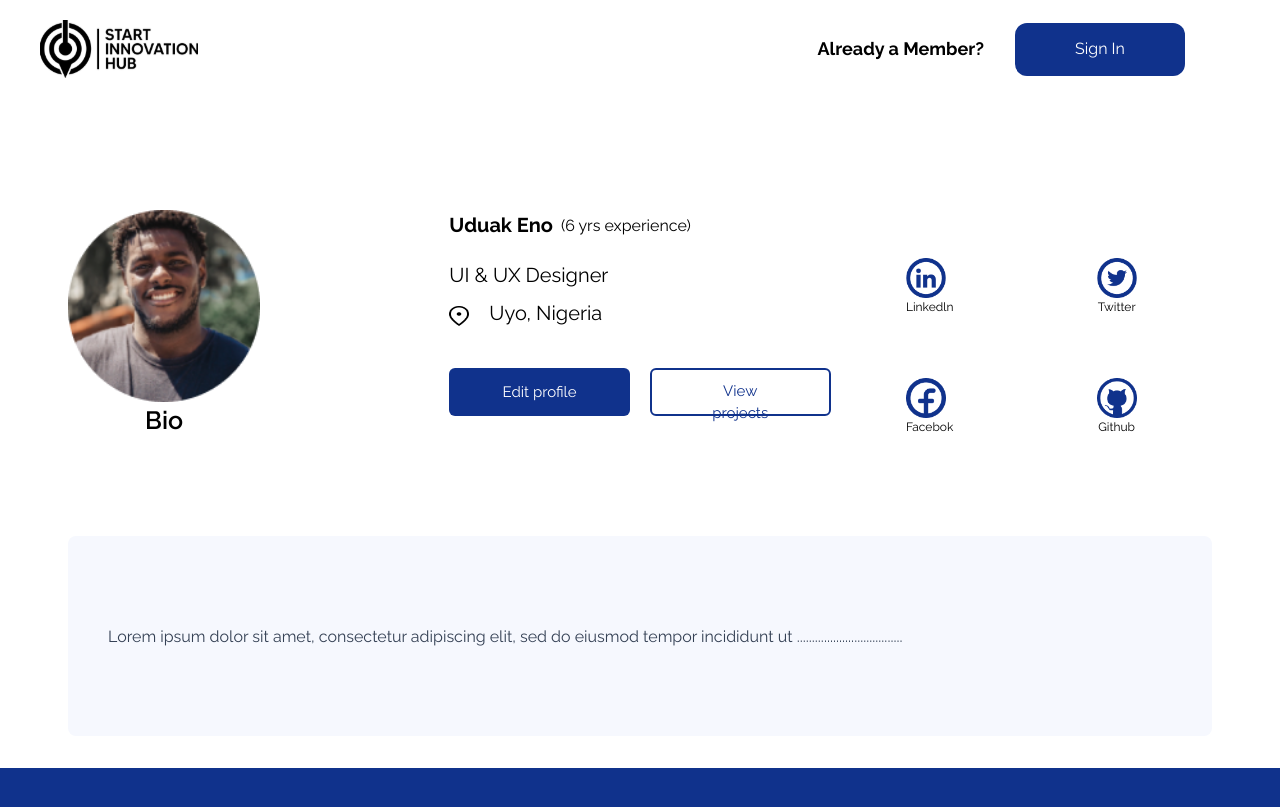
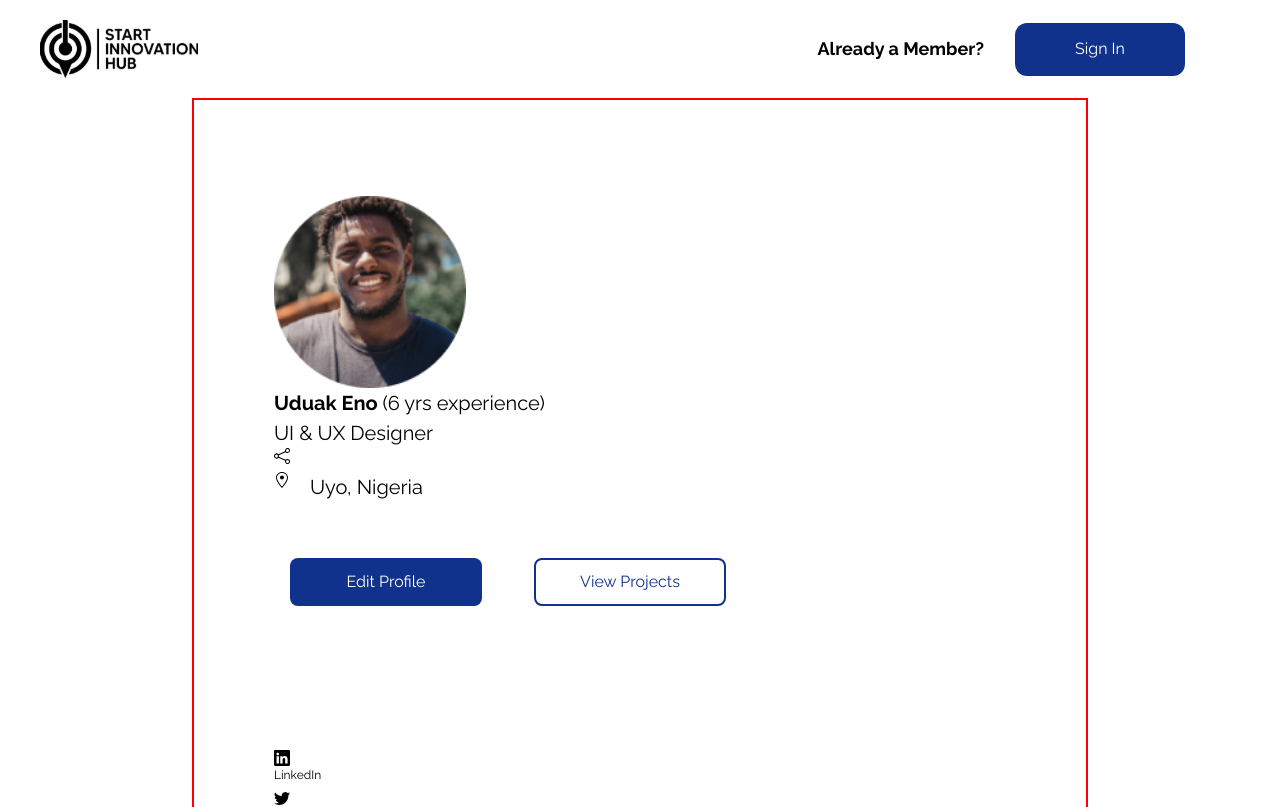
Before and after one commit to SIH-FRONTEND/sih-connect, a React (Vite) app: page /1/profile in a window 1280 px wide. Shown: the top 807 px of the page. Built offline with nearby package versions, Linux system fonts and the light colour scheme.

Commit message:
Major Changes

```diff
--- a/src/components/Layout/Layout.jsx
+++ b/src/components/Layout/Layout.jsx
@@ -14,9 +14,11 @@ import Nav from "./Nav";
 const LayoutControl = styled.main`
   & > * {
     width: 100%;
+    margin: 0 auto;
   }
   & > * > * {
-    padding: 2em 68px;
+    padding: 1em 5em;
+    margin: auto;
   }
   @media (max-width: 768px) {
     & > * > * {
--- a/src/components/Techies/DisplayPhoto.jsx
+++ b/src/components/Techies/DisplayPhoto.jsx
@@ -1,6 +1,7 @@
 //importing from styled component
 import styled from "styled-components";
 
+//using styled components to styled div in order to account for hover
 const ImageControl = styled.div`
   & {
     width: ${({ width }) => width || "9em"};
--- a/src/components/Techies/TechiesCard.jsx
+++ b/src/components/Techies/TechiesCard.jsx
@@ -1,4 +1,7 @@
 import React from "react";
+
+//importing from react-router-dom
+import { useNavigate } from "react-router-dom";
 
 //importing components
 import DisplayPhoto from "./DisplayPhoto";
@@ -9,9 +12,19 @@ const TechiesCard = ({
   lastname,
   skills,
   experience_year_count,
+  id,
 }) => {
+  //declaring navigate
+  const navigate = useNavigate();
+
+  const displayProfile = () => {
+    navigate(`/${id}/profile`);
+  };
   return (
-    <div className="flex flex-col shadow-md justify-center items-center text-center p-[1em] bg-white w-[220px] h-[306px]">
+    <div
+      onClick={displayProfile}
+      className="flex flex-col shadow-md justify-center items-center text-center p-[1em] bg-white w-[220px] h-[306px]"
+    >
       <DisplayPhoto
         img={profile_image}
         alt={"Display Photo"}
--- a/src/components/UI/Button.jsx
+++ b/src/components/UI/Button.jsx
@@ -16,7 +16,7 @@ const ButtonControl = styled.button`
     width: ${(props) => props.width || "200px"};
     border-radius: 8px;
     margin: 1em;
-    font-size: 1.2em;
+    font-size: ${({ fontSize }) => fontSize || "1.2em"};
     border: ${(props) => props.border || 0};
     cursor: pointer;
   }
@@ -33,6 +33,7 @@ const Button = ({
   color,
   type,
   border,
+  fontSize,
 }) => {
   return (
     <ButtonControl
@@ -43,6 +44,7 @@ const Button = ({
       color={color}
       hoverColor={hoverColor}
       width={width}
+      fontSize={fontSize}
     >
       {children}
     </ButtonControl>
--- a/src/components/profile/UserProfile.jsx
+++ b/src/components/profile/UserProfile.jsx
@@ -1,117 +1,108 @@
-import React from "react";
-import share from "../../assets/share_icon.png";
-import linkedin from "../../assets/linkedin_icon.png";
-import twitter from "../../assets/twitter_icon.png";
-import facebook from "../../assets/facebook_icon.png";
-import gitHub from "../../assets/github_icon.png";
-import location from "../../assets/location_icon.png";
 import profilePic from "../../assets/profile.png";
 
+//importing from react-router-dom
+import { Link } from "react-router-dom";
+
+//importing icons from react-icons
+import {
+  BsTwitter,
+  BsGithub,
+  BsFacebook,
+  BsLinkedin,
+  BsShare,
+} from "react-icons/bs";
+import { GoLocation } from "react-icons/go";
+
+//importing components
+import Button from "../UI/Button";
+
 const UserProfile = (props) => {
+  //renders for each Icon row
+
+  const IconsRow = (args) => {
+    return (
+      <div className="h-10 w-10">
+        <Link to={args.linkTo}> {args.children}</Link>
+        <p className="text-center text-[12px]">{args.text}</p>
+      </div>
+    );
+  };
+
   return (
     <div>
-      <div className="container mx-auto">
-        <div className=" grid grid-cols-3  content-center text-center">
+      <div style={{ border: "2px solid red" }} className="w-full xl2:w-[70%] m-auto">
+        <div className="">
+          <div className="active"></div>
           <div className="h-48 w-48 mt-20">
-            <img
-              src={profilePic}
-              alt=""
-              className="h-[100%] w-[100%] object-fit"
-            />
-            <h1 className=" font-semibold text-[25px]">Bio</h1>
+            <img src={profilePic} className="h-[100%] w-[100%] object-fit" />
           </div>
-          <div className="mt-20">
+          <div className="">
             <div className="flex gap-2">
-              <h1 className="text-[20px] font-bold">Uduak Eno </h1>
-              <h1 className="mt-1 text-[#000000]">(6 yrs experience)</h1>
+              <h1 className="text-[20px] font-bold">
+                Uduak Eno <span className="font-[400]">(6 yrs experience)</span>{" "}
+              </h1>
             </div>
 
-            <div className="flex  gap-12 mt-5">
-              <h2 className=" text-[20px] ">UI & UX Designer</h2>
-              {/* <div className="h-5 w-5 mt-2">
-                <img
-                  src={share}
-                  alt=""
-                  className="h-[100%] w-[100%] object-fit"
-                />
-              </div> */}
+            <div>
+              <h2 className="text-[20px]">UI & UX Designer</h2>
+              <BsShare />
             </div>
 
             <div className="flex gap-5 mt-2">
-              <div className="h-5 w-5 mt-2">
-                <img
-                  src={location}
-                  alt=""
-                  className="h-[100%] w-[100%] object-fit"
-                />
-              </div>
+              <GoLocation />
               <h2 className="text-[20px]">Uyo, Nigeria</h2>
             </div>
             <div className="flex gap-5 mt-10">
-              <button className="bg-[#10328C] w-[12rem] h-[3rem] font-[Raleway] text-[15px] text-white py-[0.6rem] px-[3rem]  text-center rounded-md hover:bg-[#5d8aa8] transition-colors mb-10">
-                Edit profile
-              </button>
-              <button className="bg-white   w-[12rem] h-[3rem] border-2 border-[#10328C] font-[Raleway] text-[15px] text-[#10328C] py-[0.6rem] px-[3rem] text-center rounded-md hover:bg-[#5d8aa8] transition-colors mb-10">
-                View projects
-              </button>
+              <Button fontSize="1em" width="12em">
+                Edit Profile
+              </Button>
+              <Button
+                fontSize="1em"
+                width="12em"
+                backgroundColor="#ffffff"
+                border="2px solid #10328C"
+                color="#10328C"
+                hoverColor="#ffffff"
+              >
+                View Projects
+              </Button>
             </div>
           </div>
           <div>
             <div className="mt-32">
-              <div className="flex justify-around mb-20">
-                <div>
-                  <div className="h-10 w-10">
-                    <img
-                      src={linkedin}
-                      alt=""
-                      className="h-[100%] w-[100%] object-fit"
-                    />
-                    <p className="text-center text-[12px]">Linkedln</p>
-                  </div>
-                </div>
-                <div>
-                  <div className="h-10 w-10">
-                    <img
-                      src={twitter}
-                      alt=""
-                      className="h-[100%] w-[100%] object-fit"
-                    />
-                    <p className="text-center text-[12px]">Twitter</p>
-                  </div>
-                </div>
-              </div>
-              <div className="flex justify-around">
-                <div>
-                  <div className="h-10 w-10">
-                    <img
-                      src={facebook}
-                      alt=""
-                      className="h-[100%] w-[100%] object-fit"
-                    />
-                    <p className="text-center text-[12px]">Facebok</p>
-                  </div>
-                </div>
-                <div>
-                  <div className="h-10 w-10">
-                    <img
-                      src={gitHub}
-                      alt="github"
-                      className="h-[100%] w-[100%] object-fit"
-                    />
-                    <p className="text-center text-[12px]">Github</p>
-                  </div>
-                </div>
-              </div>
+              <IconsRow
+                text="LinkedIn"
+                linkTo={`https://www.linkedin.com/in/mfoniso-ukpabio-865b24207/`}
+              >
+                <BsLinkedin />
+              </IconsRow>
+
+              <IconsRow text="Twitter" linkTo={`https://twitter.com/Mfonisoh1`}>
+                <BsTwitter />
+              </IconsRow>
+
+              <IconsRow
+                text="Facebook"
+                linkTo={`https://www.facebook.com/mfoniso.upabio/`}
+              >
+                <BsFacebook />
+              </IconsRow>
+
+              <IconsRow text="Github" linkTo={`https://github.com/AirZED`}>
+                <BsGithub />
+              </IconsRow>
             </div>
           </div>
         </div>
-        <div className=" w-[100%] h-[200px]  text-center mt-20">
-          <input
-            className=" w-[100%] h-full py-1 px-10  rounded-lg   border-gray-300 text-[#344054] inline-none mb-4  bg-[#F6F8FE]"
-            type="fname"
-            value="Lorem ipsum dolor sit amet, consectetur adipiscing elit, sed do eiusmod tempor incididunt ut ...................................
-              "
-          />
+
+        <div>
+          <h1 className=" font-semibold text-[25px]">Bio</h1>
+          <p className=" w-[100%] h-full py-1 px-10  rounded-lg   border-gray-300 text-[#344054] inline-none mb-4  bg-[#F6F8FE]">
+            Lorem ipsum dolor, sit amet consectetur adipisicing elit. Eveniet
+            laudantium porro iusto alias ipsum, voluptatibus exercitationem
+            neque provident at similique dolores, velit placeat quaerat
+            explicabo eum quam magni iure sint.
+          </p>
         </div>
       </div>
     </div>
@@ -119,39 +110,3 @@ const UserProfile = (props) => {
 };
 
 export default UserProfile;
-
-// first container
-// <div>
-//   <img src={profilePic} alt="" />
-//   <h1 className="font-semibold text-blue-500">Bio</h1>
-// </div>
-// second container
-// <div>
-//   <h1 className=" mt-20 text-center">hello</h1>
-//   <div className="">
-//     <h2 className="text-re-500">UI & UX Designer</h2>
-//     <div className="h-5 w-5">
-//       <img
-//         src={share}
-//         alt=""
-//         className="h-[100%] w-[100%] object-fit"
-//       />
-//     </div>
-//     <div className="">
-//       <div className="h-5 w-5">
-//         <img
-//           src={location}
-//           alt=""
-//           className="h-[100%] w-[100%] object-fit"
-//         />
-//       </div>
-//       <h2 className="text-re-500">Uyo, Nigeria</h2>
-//     </div>
-//     <div>
-//       <div>edit profile</div>
-//       <div>View Projects</div>
-//     </div>
-//   </div>
-// </div>
-// third container
-// <div>thier container</div>
--- a/src/pages/ProfilePage.jsx
+++ b/src/pages/ProfilePage.jsx
@@ -4,7 +4,6 @@ import React from "react";
 import { useParams } from "react-router-dom";
 // import Profile from "../components/Profile/Profile";
 import UserProfile from "../components/profile/UserProfile";
-
 
 const ProfilePage = () => {
   const { id } = useParams();
@@ -14,11 +13,7 @@ const ProfilePage = () => {
 
   //writes logic that fetches information about a single techie
   //this must be async
-  return (
-    <div>
-      <UserProfile />
-    </div>
-  );
+  return <UserProfile />;
 };
 
 export default ProfilePage;
```
Also changed, not shown: src/components/auth/Login.jsx (+16 -23 lines).
